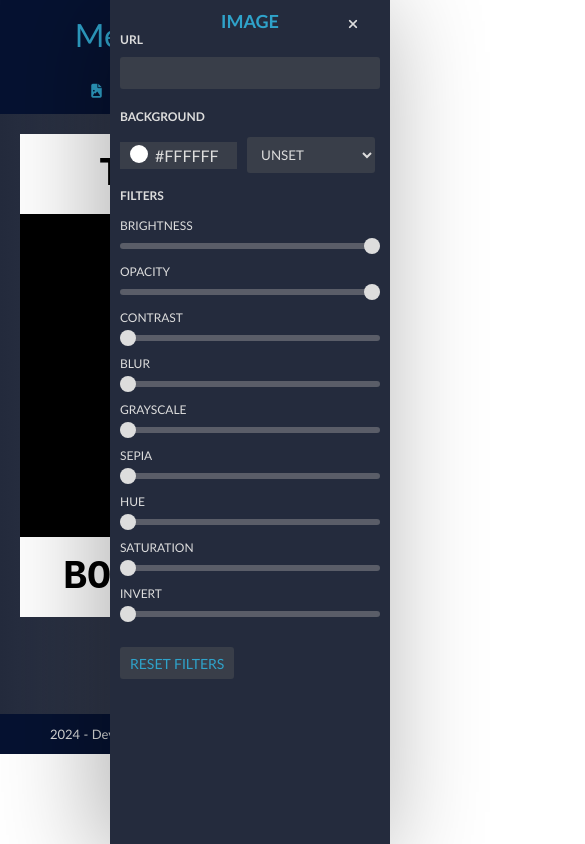
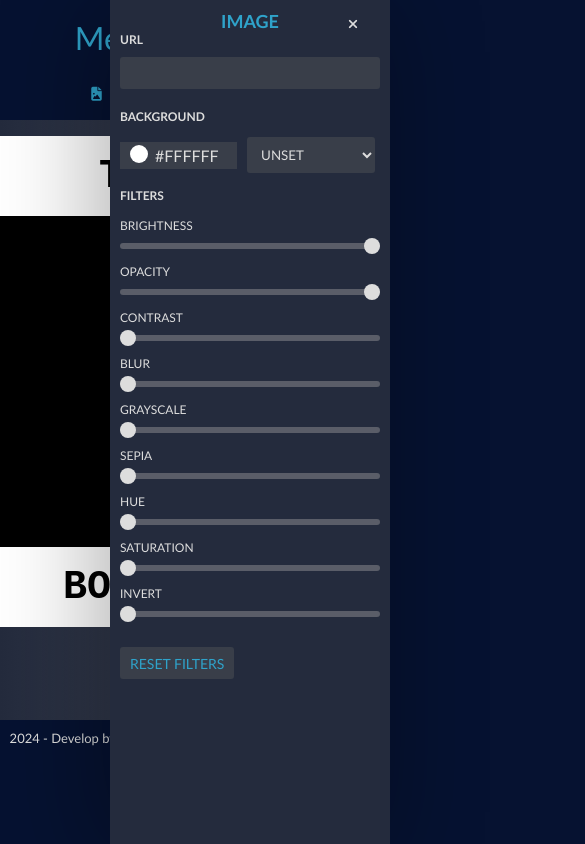
Before and after one commit to veritocapito/meme-generator, a website: page index.html in a window 390 px wide. Shown: the top 844 px of the page, 585 px wide, since content can reach past the window. Drawn offline with nearby package versions, Linux system fonts and the light colour scheme; a web font is replaced by a local one.

Commit message:
responsive finished

```diff
--- a/src/style.css
+++ b/src/style.css
@@ -12,6 +12,7 @@
   margin: 0;
   padding: 0;
   box-sizing: border-box;
+  scroll-behavior: smooth;
 }
 
 body.dark-theme {
@@ -43,16 +44,14 @@ body.light-theme {
   --border-radius: 3px;
 }
 
-html {
-  height: 100vh;
-}
 
 body {
   display: flex;
   flex-direction: column;
+  justify-content: space-between;
   color: var(--color-text);
   font-family: var(--font-primary);
-  overflow: hidden;
+  background-color: var(--color-background);
 }
 
 p {
@@ -125,6 +124,7 @@ input[type='color']::-webkit-color-swatch {
 /* Layout */
 
 header {
+  padding: 0.2rem 0;
   background-color: var(--color-background);
 }
 
@@ -141,6 +141,8 @@ nav {
 .editor-container {
   display: flex;
   flex-grow: 1;
+  flex-direction: column;
+  justify-content: center;
 }
 
 .meme-container {
@@ -151,7 +153,7 @@ nav {
   justify-content: center;
   align-items: center;
   background-image: var(--color-meme-container);
-  padding: 20px;
+  padding: 1rem 0;
 }
 
 .panel {
@@ -456,14 +458,14 @@ nav {
 }
 
 footer {
-  padding: 12px 50px;
+  padding: 0.6rem;
   background-color: var(--color-background);
   color: var(--color-text);
   font-size: small;
+  width: 100%;
 }
 
 footer p {
-  width: 960px;
   margin: 0 auto;
 }
 
@@ -485,6 +487,9 @@ footer a {
     display: none;
   }
 
+  footer p{
+    width: 960px;
+  }
 }
 
 @media (min-width: 900px) {
```
